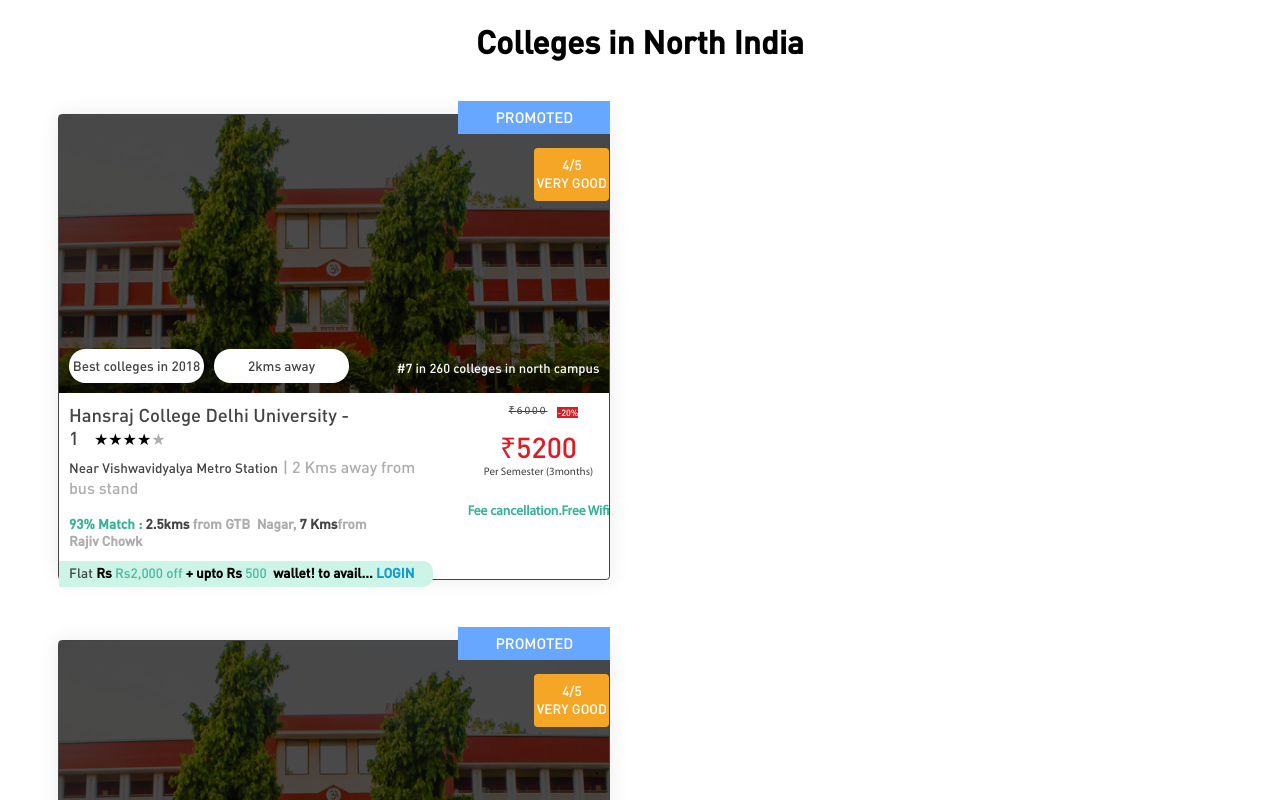
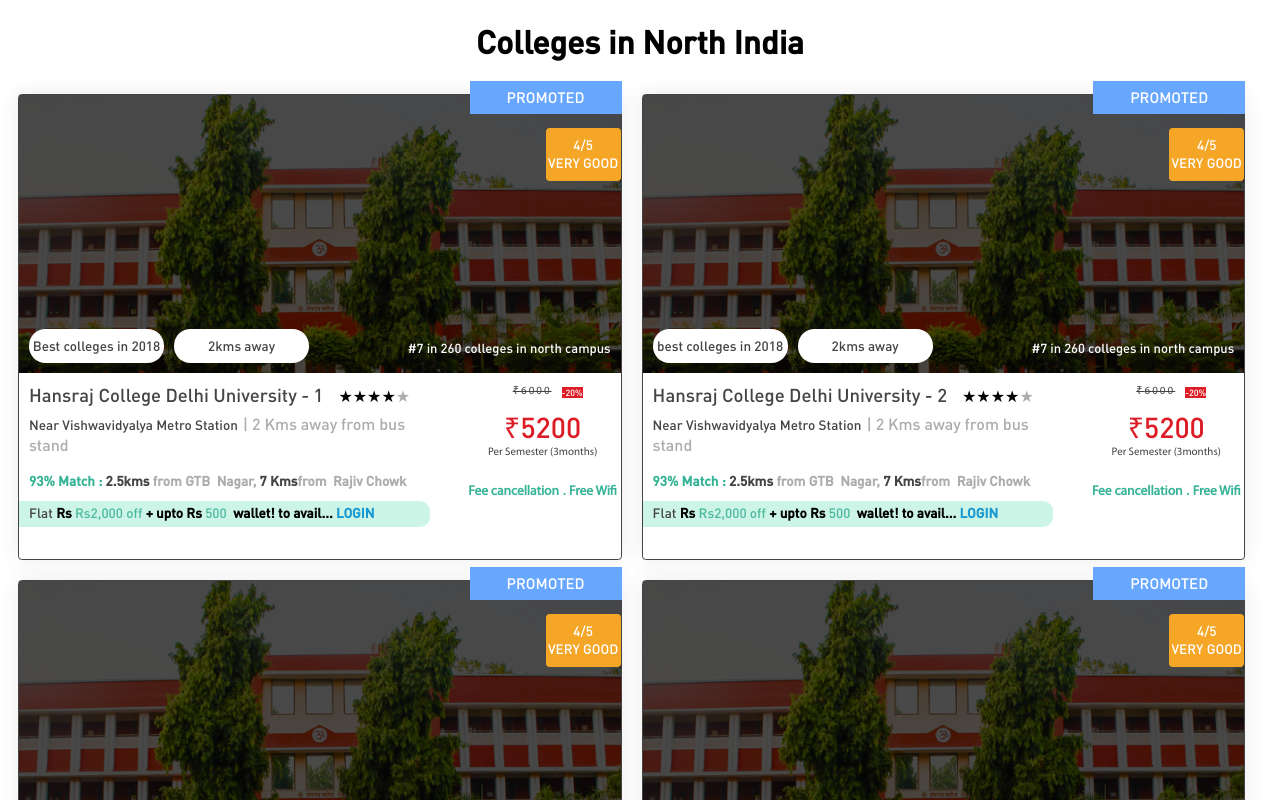
Before and after one commit to hvc02/collegedunia, a React (Create React App) app in the folder client/: page / in a window 1280 px wide. Shown: the top 800 px of the page. Built offline with nearby package versions, Linux system fonts and the light colour scheme.

Commit message:
github style fixed

```diff
--- a/client/src/App.css
+++ b/client/src/App.css
@@ -1,5 +1,4 @@
 .App {
-  margin: 20px;
   font-family: "DINPro";
 }
 
--- a/client/src/components/Card/style.css
+++ b/client/src/components/Card/style.css
@@ -1,9 +1,9 @@
 .card {
-  width: 43vw;
+  width: 47vw;
   height: 58vh;
   border-radius: 3.8px;
   box-shadow: 0 0 19px 0 rgba(68, 68, 68, 0.1);
   border: solid 0.2px #444444;
   background-color: #ffffff;
-  margin: 30px;
+  margin: 10px;
 }
```
